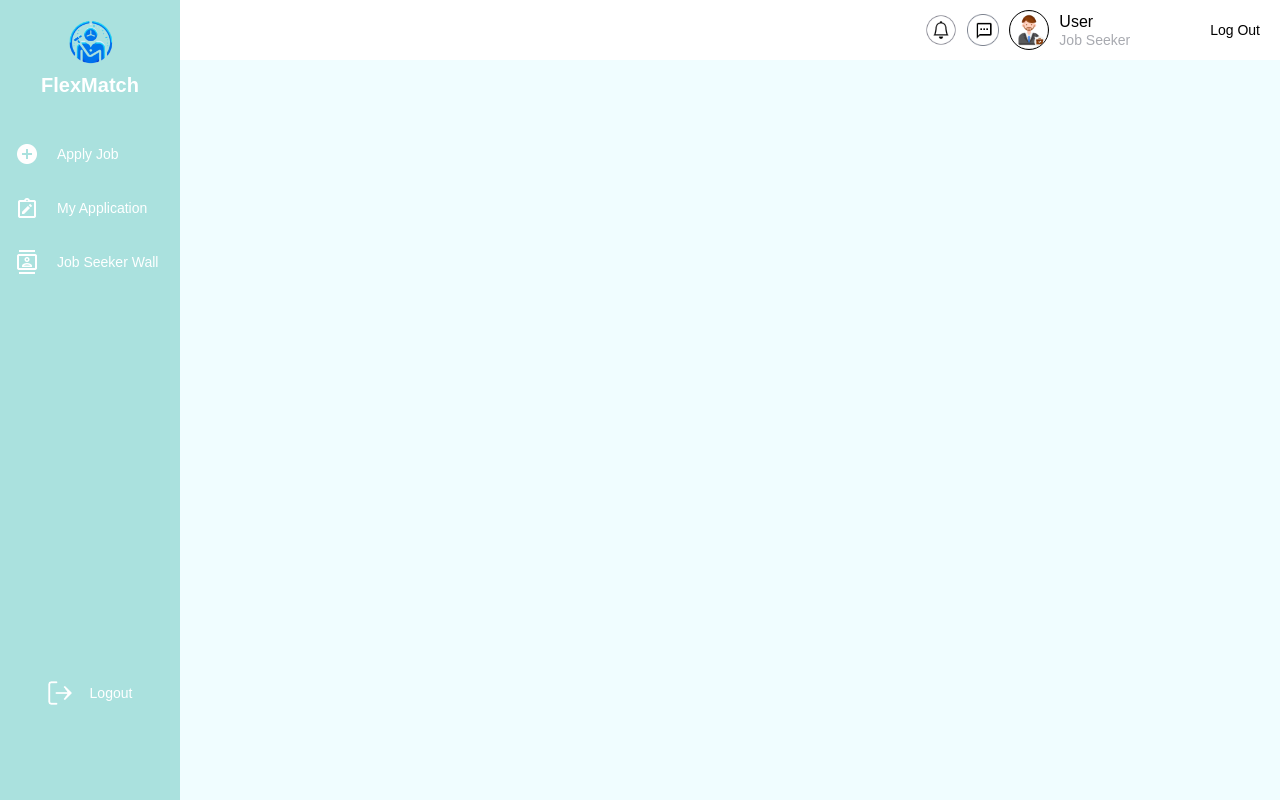
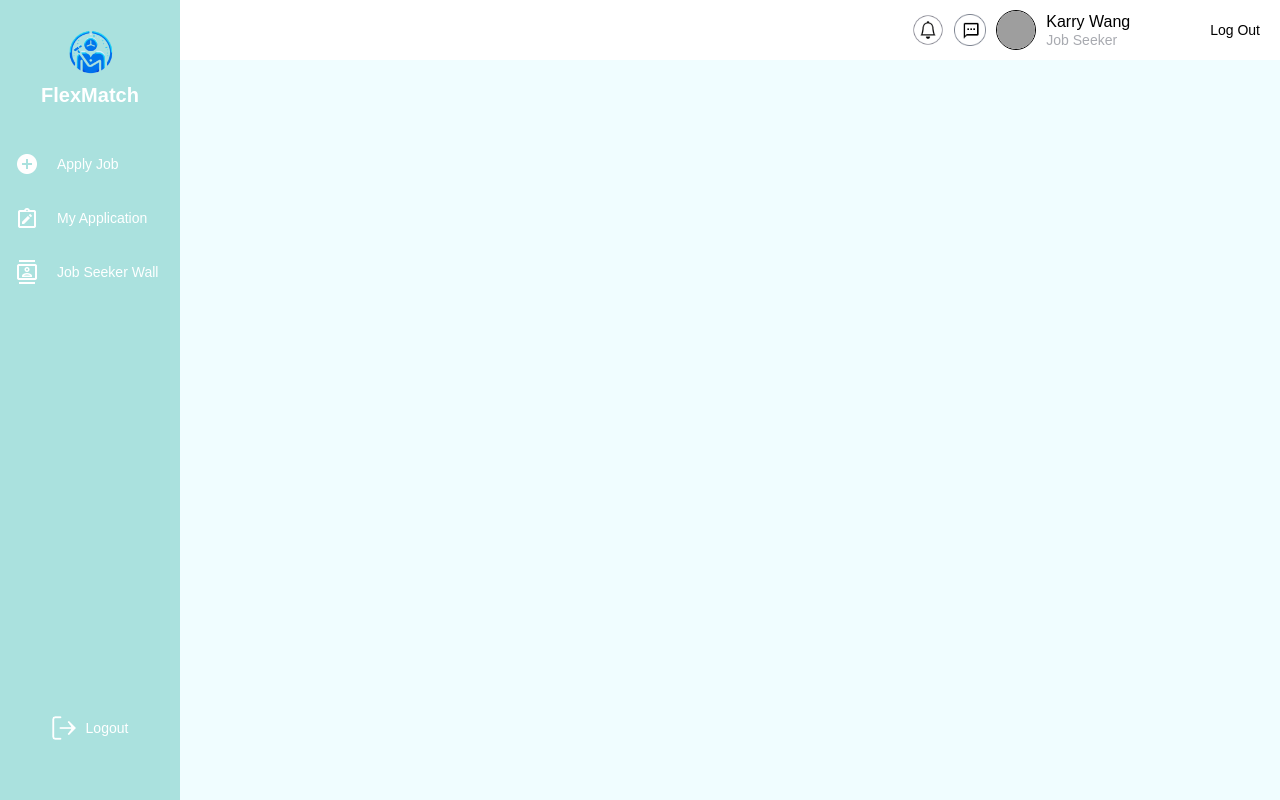
Before and after one commit to EileenYongKaiQin/TechTribe, a PHP site: page /JobSeeker1.php in a window 1280 px wide. Run offline with PHP 8.4, Linux system fonts and the light colour scheme; grey boxes are pictures that could not be loaded.

Commit message:
Delete jobSeekerNew.php and update JobSeeker1.php

```diff
--- a/Job Seeker/JobSeeker1.php
+++ b/Job Seeker/JobSeeker1.php
@@ -35,20 +35,16 @@
         .logo-section {
             text-align: center;
             margin-bottom: 30px;
-            margin-top: -10px;
-            position: relative;
         }
 
         .logo-image {
             width: 70px;
-            height: auto;
         }
 
         .logo-text {
             font-weight: bold;
             font-size: 20px;
             color: #FFFFFF;
-            margin-top: 0px;
         }
 
         .menu {
@@ -90,8 +86,14 @@
 
         .logout {
             margin-top: auto;
-            margin-bottom: 80px;
-            text-align: center;
+            margin-bottom: 50px;
+            padding: 10px 15px;
+            cursor: pointer;
+            font-size: 14px;
+            color: #FFFFFF;
+            display: flex;
+            align-items: center;
+            gap: 10px;
         }
 
         .logout-text {
@@ -247,14 +249,16 @@
         <div class="header-right">
             <img src="../images/Notification.png" alt="Notification Icon" class="notification-icon">
             <img src="../images/Chat.png" alt="Chat Icon" class="notification-icon">
-            <img src="../images/employer.png" alt="User Image" class="profile-image">
+            <img src="../images/JobSeeker.png" alt="User Image" class="profile-image">
             <div class="user-info">
-                <span class="user-name">User</span>
+                <span class="user-name">Karry Wang</span>
                 <span class="user-role">Job Seeker</span>
             </div>
         </div>
         <span class="logout-button" onclick="location.href='login.php'">Log Out</span>
     </header>
+    <section class="content">
+    </section>
 
     <script>
         // Function to toggle the submenu visibility
```
